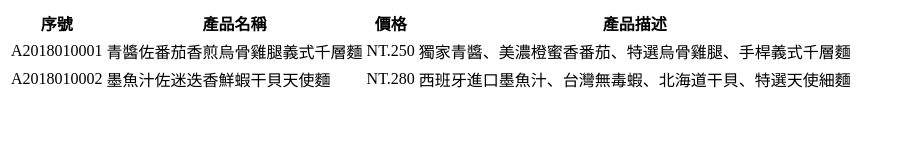
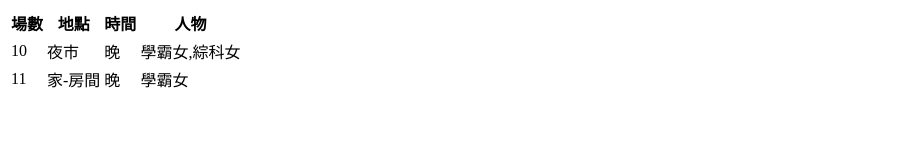
Before and after one commit to YA-SIN-GAO/YA-SIN-GAO.github.io, a plain HTML site: page index.html in a window 1280 px wide. Shown: the whole page, without its empty margins (0-902 px from the left). Drawn offline with Linux system fonts and the light colour scheme.

Commit message:
修改內容

```diff
--- a/index.html
+++ b/index.html
@@ -1,24 +1,24 @@
 <table>
   <thead>
     <tr>
-      <th>序號</th>
-      <th>產品名稱</th>
-      <th>價格</th>
-      <th>產品描述</th>
+      <th>場數</th>
+      <th>地點</th>
+      <th>時間</th>
+      <th>人物</th>
     </tr>
   </thead>
   <tbody>
     <tr>
-      <td data-title="序號">A2018010001</td>
-      <td data-title="產品名稱">青醬佐番茄香煎烏骨雞腿義式千層麵</td>
-      <td data-title="價格">NT.250</td>
-      <td data-title="產品描述">獨家青醬、美濃橙蜜香番茄、特選烏骨雞腿、手桿義式千層麵</td>
+      <td data-title="場數">10</td>
+      <td data-title="地點">夜市</td>
+      <td data-title="時間">晚</td>
+      <td data-title="人物">學霸女,綜科女</td>
     </tr>
     <tr>
-      <td data-title="序號">A2018010002</td>
-      <td data-title="產品名稱">墨魚汁佐迷迭香鮮蝦干貝天使麵</td>
-      <td data-title="價格">NT.280</td>
-      <td data-title="產品描述">西班牙進口墨魚汁、台灣無毒蝦、北海道干貝、特選天使細麵</td>
+      <td data-title="場數">11</td>
+      <td data-title="地點">家-房間</td>
+      <td data-title="時間">晚</td>
+      <td data-title="人物">學霸女</td>
     </tr>
   </tbody>
 </table>
```
